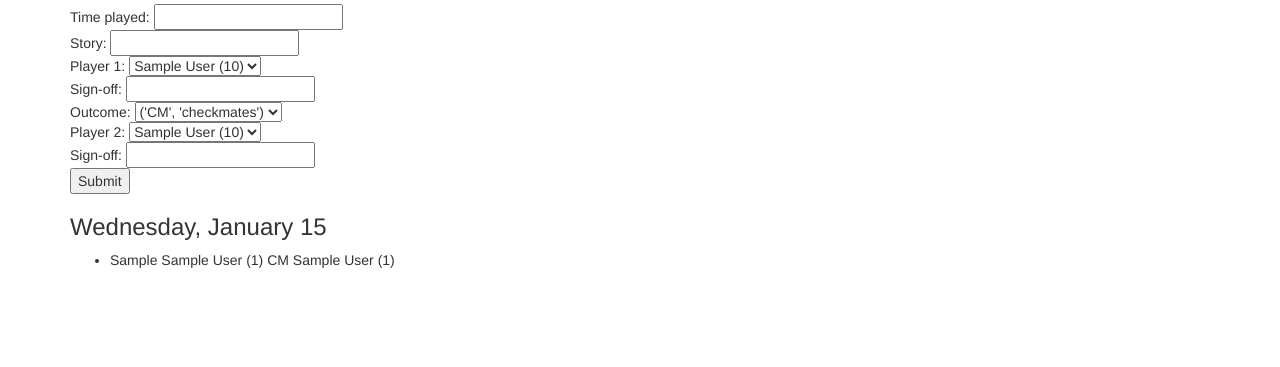
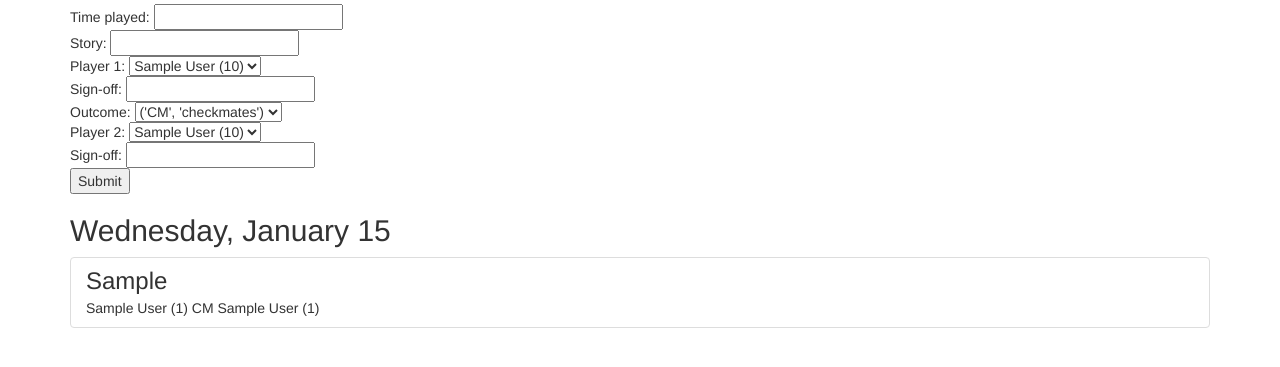
Before and after one commit to rjoleary/elonomics, a Django app: page /games/ in a window 1280 px wide. Shown: the part 116-483 px from the top of the page. Run offline with Django 3.2, Linux system fonts and the light colour scheme; tables that the repository leaves empty hold one stand-in row (values such as "Sample post"); some libraries are stand-ins or nearby versions.

Commit message:
Use bootstrap style for games list

```diff
--- a/elonomics/templates/elonomics/games.html
+++ b/elonomics/templates/elonomics/games.html
@@ -46,16 +46,18 @@
 
 {% if game_groups %}
     {% for day, games in game_groups.items %}
-        <h3>{{ day }}</h3>
-        <ul>
+        <h2>{{ day }}</h2>
+        <ul class="list-group">
         {% for game in games %}
-            <li>
-                {{ game.story }}
-                {{ game.player1.full_name }}
-                ({{ game.player1_before_game_elo }})
-                {{ game.outcome }}
-                {{ game.player2.full_name }}
-                ({{ game.player2_before_game_elo }})
+            <li class="list-group-item">
+                <h3 class="list-group-item-heading">{{ game.story }}</h3>
+                <p class="list-group-item-text">
+                    {{ game.player1.full_name }}
+                    ({{ game.player1_before_game_elo }})
+                    {{ game.outcome }}
+                    {{ game.player2.full_name }}
+                    ({{ game.player2_before_game_elo }})
+                </p>
             </li>
         {% endfor %}
         </ul>
```
